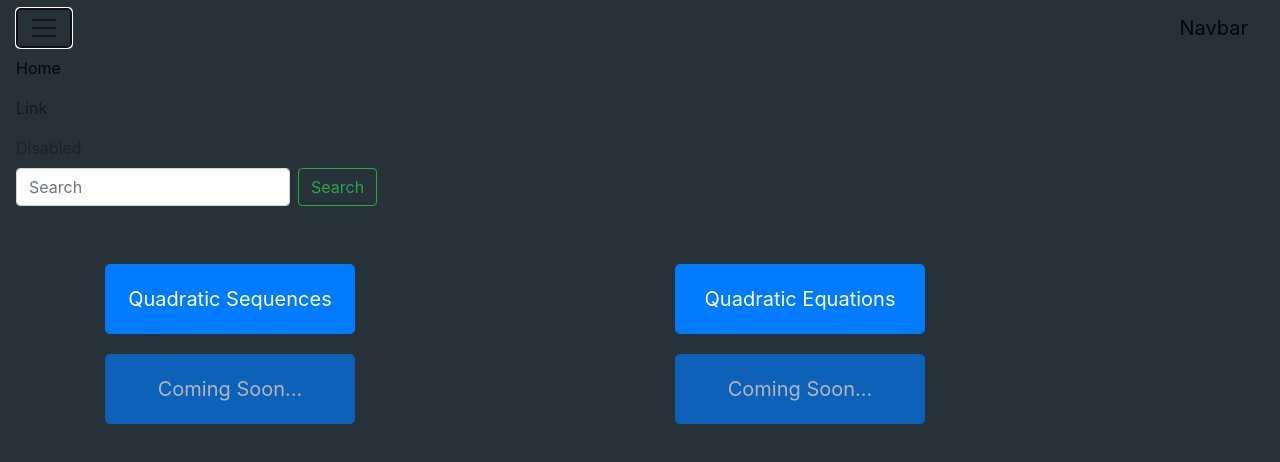
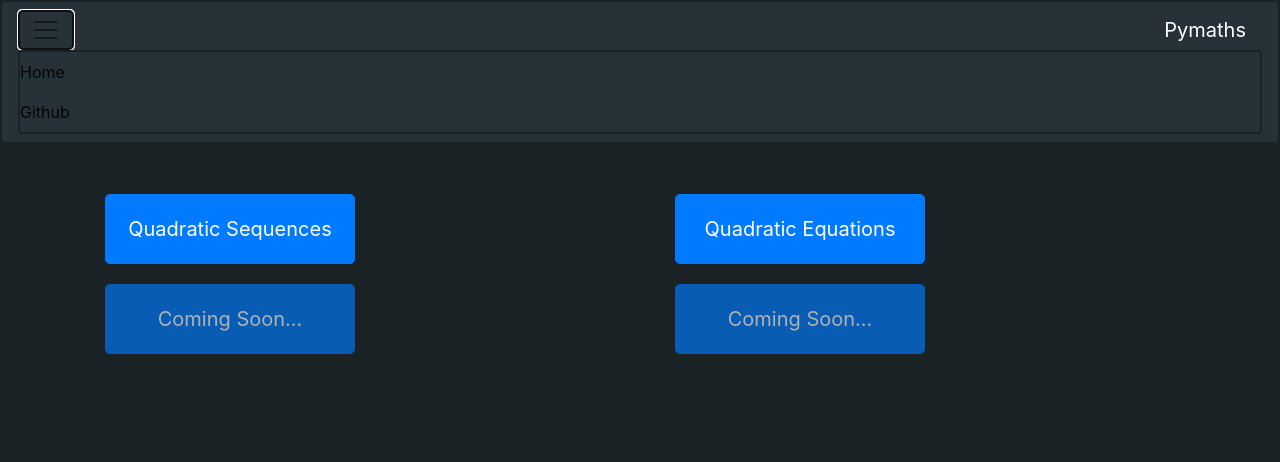
Before and after one commit to BenBJD/Pymaths, a website: page GUI/index.html in a window 1280 px wide. Both pictures are taken after a click on the button "Toggle navigation". Drawn offline with nearby package versions, Linux system fonts and the light colour scheme.

Commit message:
renamed some stuff

```diff
--- a/GUI/index.html
+++ b/GUI/index.html
@@ -1,38 +1,33 @@
 <!DOCTYPE html>
 <html>
+
 <head>
     <meta charset="UTF-8">
     <meta name="viewport" content="width=device-width, initial-scale=1, shrink-to-fit=no">
-      <title>Maths Programs</title>
+    <title>Pymaths</title>
     <link rel="stylesheet" type="text/css" href="main.css">
     <link rel="stylesheet" href="https://stackpath.bootstrapcdn.com/bootstrap/4.1.1/css/bootstrap.min.css" integrity="sha384-WskhaSGFgHYWDcbwN70/dfYBj47jz9qbsMId/iRN3ewGhXQFZCSftd1LZCfmhktB" crossorigin="anonymous">
     <script src="https://code.jquery.com/jquery-3.3.1.slim.min.js" integrity="sha384-q8i/X+965DzO0rT7abK41JStQIAqVgRVzpbzo5smXKp4YfRvH+8abtTE1Pi6jizo" crossorigin="anonymous"></script>
     <script src="https://cdnjs.cloudflare.com/ajax/libs/popper.js/1.14.3/umd/popper.min.js" integrity="sha384-ZMP7rVo3mIykV+2+9J3UJ46jBk0WLaUAdn689aCwoqbBJiSnjAK/l8WvCWPIPm49" crossorigin="anonymous"></script>
     <script src="https://stackpath.bootstrapcdn.com/bootstrap/4.1.1/js/bootstrap.min.js" integrity="sha384-smHYKdLADwkXOn1EmN1qk/HfnUcbVRZyYmZ4qpPea6sjB/pTJ0euyQp0Mk8ck+5T" crossorigin="anonymous"></script>
 </head>
+
 <body>
     <nav class="navbar navbar-toggleable-md navbar-light bg-faded">
         <button class="navbar-toggler navbar-toggler-right" type="button" data-toggle="collapse" data-target="#navbarSupportedContent" aria-controls="navbarSupportedContent" aria-expanded="false" aria-label="Toggle navigation">
               <span class="navbar-toggler-icon"></span>
             </button>
-            <a class="navbar-brand" href="#">Navbar</a>
+        <a class="navbar-brand" href="#">Pymaths</a>
 
         <div class="collapse navbar-collapse" id="navbarSupportedContent">
             <ul class="navbar-nav mr-auto">
                 <li class="nav-item active">
                     <a class="nav-link" href="#">Home <span class="sr-only">(current)</span></a>
                 </li>
-                <li class="nav-item">
-                  <a class="nav-link" href="#">Link</a>
-                </li>
-                <li class="nav-item">
-                  <a class="nav-link disabled" href="#">Disabled</a>
+                <li class="nav-item active">
+                    <a class="nav-link" href="#">Github</a>
                 </li>
             </ul>
-              <form class="form-inline my-2 my-lg-0">
-                <input class="form-control mr-sm-2" type="text" placeholder="Search">
-                <button class="btn btn-outline-success my-2 my-sm-0" type="submit">Search</button>
-              </form>
         </div>
     </nav>
     <div class="menubuttons container">
@@ -53,4 +48,5 @@
         </div>
     </div>
 </body>
+
 </html>
--- a/GUI/main.css
+++ b/GUI/main.css
@@ -1,23 +1,45 @@
-h1, h2 {
+h1,
+h2 {
     font-family: sans-serif, Arial;
     font-size: 18px;
     color: #ffffff !important;
 }
+
 h2 {
     font-size: 16px;
 }
- body {
-    background-color: #263238 !important;
+
+body {
+    background-color: #1A2226 !important;
 }
+
 .calcbutton {
     margin: 0 0 20px 20px;
     width: 250px;
     height: 70px;
 }
+
 .container {
     margin: 50px 350px;
 }
+
 #titles {
     margin: 30px 230px;
     background-color: #37474F;
 }
+
+.navbar-light,
+.navbar-brand {
+    color: #ffffff !important;
+}
+
+.nav-link {
+    color: #ffffff;
+}
+
+.navbar-light,
+.navbar-nav {
+    background-color: #263238;
+    border: 2px solid #192226;
+    border-radius: 4px;
+}
--- a/GUI/package.json
+++ b/GUI/package.json
@@ -2,7 +2,7 @@
     "name": "electron",
     "version": "0.1.0",
     "description": "",
-  "main": "main.js",
+    "main": "appmain.js",
     "scripts": {
         "start": "electron ."
     }
```
Also changed, not shown: GUI/appmain.js (renamed from GUI/main.js). Lines whose indentation alone changed are shown as unchanged.
